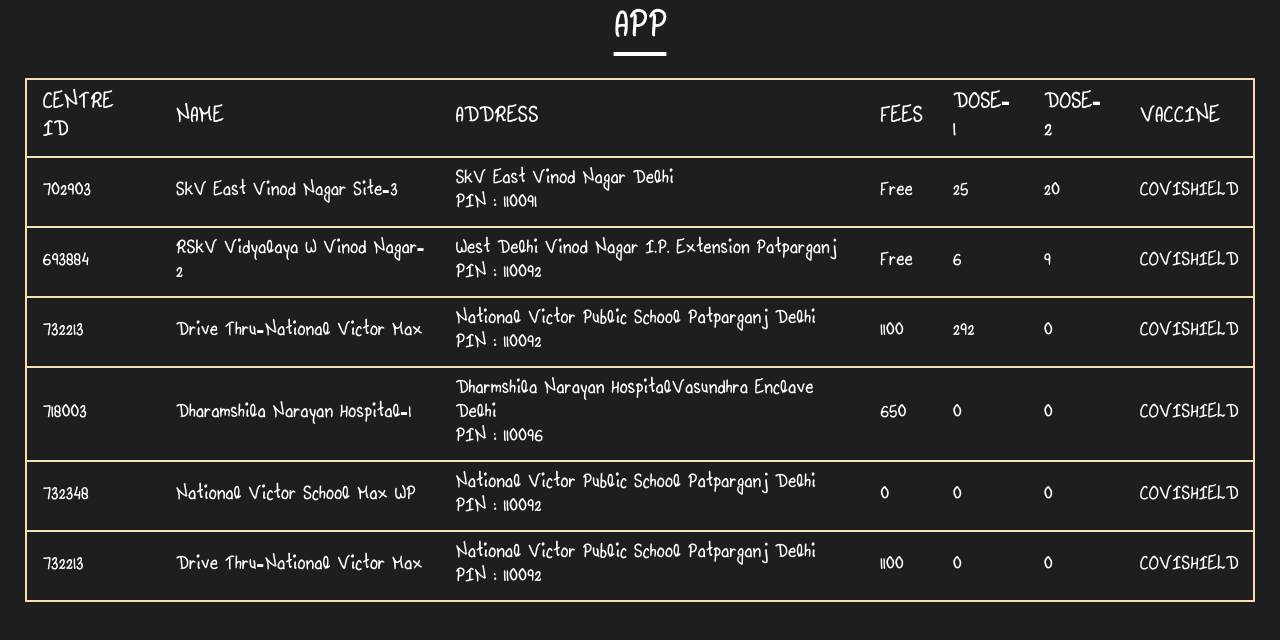
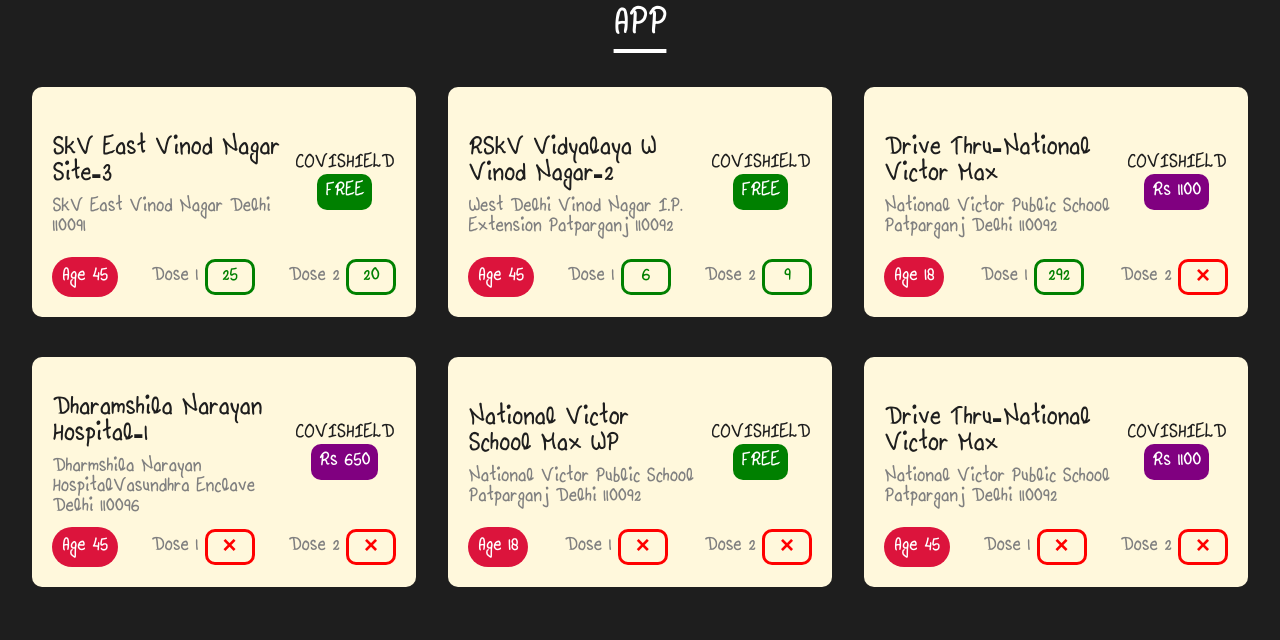
Before and after one commit to faisalAkhtar/vaxinate, a plain HTML site: page index.html in a window 1280 px wide. Drawn offline with Linux system fonts and the light colour scheme.

Commit message:
redesigned

```diff
--- a/script.js
+++ b/script.js
@@ -182,30 +182,51 @@ function init() {
 
 function makeTable(sessions) {
     let htm = ""
-    htm += "<table> \n"
-    htm += "<tr> \n"
-    htm += "<th>Centre ID</th> \n"
-    htm += "<th>Name</th> \n"
-    htm += "<th>Address</th> \n"
-    htm += "<th>Fees</th> \n"
-    htm += "<th>Dose-1</th> \n"
-    htm += "<th>Dose-2</th> \n"
-    htm += "<th>Vaccine</th> \n"
-    htm += "</tr> \n"
 
     sessions.forEach(item => {
-        htm += "<tr> \n"
-        htm += "<td>" + item['center_id'] + "</td> \n"
-        htm += "<td>" + item['name'] + "</td> \n"
-        htm += "<td>" + item['address'] + "<br>PIN : " + item['pincode'] + "</td> \n"
-        htm += "<td>" + (item['fee_type'] == "Free" ? "Free" : item['fee']) + "</td> \n"
-        htm += "<td>" + item['available_capacity_dose1'] + "</td> \n"
-        htm += "<td>" + item['available_capacity_dose2'] + "</td> \n"
-        htm += "<td>" + item['vaccine'] + "</td> \n"
-        htm += "</tr> \n"
+        htm += makeCard(
+            item['center_id'],
+            item['name'],
+            item['address'],
+            item['pincode'],
+            item['fee'],
+            item['available_capacity_dose1'],
+            item['available_capacity_dose2'],
+            item['vaccine'],
+            item['min_age_limit']
+        )
     })
-
-    htm += "</table> \n"
 
     document.querySelector("#app").innerHTML = htm
 }
+
+function makeCard(centre, name, address, pincode, fee, doseA, doseB, vaccine, minAge) {
+    let fees = fee == "0" ? "FREE" : "Rs "+fee
+    let feesClass = fee == "0" ? "free" : "paid"
+
+    let dose1 = doseA == "0" ? "&times;" : doseA
+    let dose1Class = doseA == "0" ? "oops" : "yayy"
+    let dose2 = doseB == "0" ? "&times;" : doseB
+    let dose2Class = doseB == "0" ? "oops" : "yayy"
+
+    let div = "\n"
+    div += "<div class='card'> \n"
+    div += "<div class='top'> \n"
+        div += "<div class='left'> \n"
+            div += "<div class='name' data-centreId='" + centre + "'>" + name + "</div> \n"
+            div += "<div class='address'>" + address + " " + pincode + "</div> \n"
+        div += "</div> \n"
+        div += "<div class='right'> \n"
+            div += "<div class='vaccine'>" + vaccine + "</div> \n"
+            div += "<div class='fees "+feesClass+"'>" + fees + "</div> \n"
+        div += "</div> \n"
+    div += "</div> \n"
+    div += "<div class='btm'> \n"
+        div += "<div class='minAge'>Age " + minAge + "</div> \n"
+        div += "<div class='dose1'>Dose 1 <span class='"+dose1Class+"'>" + dose1 + "</span></div> \n"
+        div += "<div class='dose2'>Dose 2 <span class='"+dose2Class+"'>" + dose2 + "</span></div> \n"
+    div += "</div> \n"
+    div += "</div> \n"
+
+    return div
+}
--- a/style.css
+++ b/style.css
@@ -18,48 +18,135 @@ body {
     color: white;
     font-family: 'Aliya', sans-serif;
     font-size: 24px;
-    line-height: 24px;
-}
-
-#app {
-    max-height: calc(100vh - 60px);
-    overflow: auto;
+    line-height: 20px;
 }
 
 h1 {
     font-size: 48px;
-    line-height: 48px;
+    line-height: 42px;
     margin: 5px 0;
     text-align: center;
     text-decoration: underline;
     text-underline-position: under;
 }
 
-table {
-    width: calc(100% - 50px);
+#app {
+    max-width: 1600px;
+    display: flex;
+    flex-wrap: wrap;
     margin: 20px auto;
-    border-collapse: collapse;
+    align-content: space-between;
+    justify-content: space-evenly;
 }
 
-tr {
-    border: 2px solid wheat;
+.card {
+    display: inline-block;
+    width: 30%;
+    padding: 20px;
+    margin: 20px 0;
+    border-radius: 10px;
+
+    background-color: cornsilk;
+    color: rgb(30, 30, 30);
 }
 
-tr:hover td {
-    cursor: pointer;
-    background-color: rgb(0, 0, 0);
-    border-top: 2px solid transparent;
-    border-bottom: 2px solid transparent;
+.card {
+    display: flex;
+    flex-direction: column;
+    font-weight: bold;
 }
 
-th {
-    text-transform: uppercase;
-    font-size: 28px;
-    line-height: 28px;
-    text-align: left;
+.card .top {
+    display: flex;
+    align-items: center;
+    height: 150px;
 }
 
-th, td {
-    padding: 10px 15px;
+.card .top .left {
+    width: 70%;
+    padding-right: 10px;
+}
+
+.card .top .right {
+    width: 30%;
+    text-align: center;
+}
+
+.card .btm {
+    display: flex;
+    align-items: center;
+    justify-content: space-between;
+}
+
+.card .name {
+    font-size: 32px;
+    line-height: 26px;
+    padding: 10px 0;
+    /* font-weight: bold; */
+}
+
+.card .address,
+.card .btm {
+    color: grey;
+}
+
+.card .fees {
+    padding: 8px;
+    border-radius: 10px;
+    font-weight: bold;
+    display: inline-flex;
+}
+
+.card .minAge {
+    background-color: crimson;
+    color: white;
+    padding: 10px;
+    border-radius: 100px;
     font-weight: bold;
 }
+
+.card .free {
+    background-color: green;
+    color: white;
+}
+
+.card .paid {
+    background-color: purple;
+    color: white;
+}
+
+.card .dose1 span,
+.card .dose2 span {
+    display: inline-block;
+    padding: 5px;
+    border-radius: 10px;
+    border-width: 3px;
+    border-style: solid;
+    width: 50px;
+    text-align: center;
+}
+
+.card .oops {
+    color: red;
+    border-color: red;
+}
+
+.card .yayy {
+    color: green;
+    border-color: green;
+}
+
+@media screen and (max-width:1200px) {
+    .card {
+        width: 45%;
+        margin: 20px 0;
+    }
+}
+
+@media screen and (max-width:900px) {
+    .card {
+        max-width: 500px;
+        width: calc(100% - 50px);
+        margin: 20px 0;
+    }
+}
```
